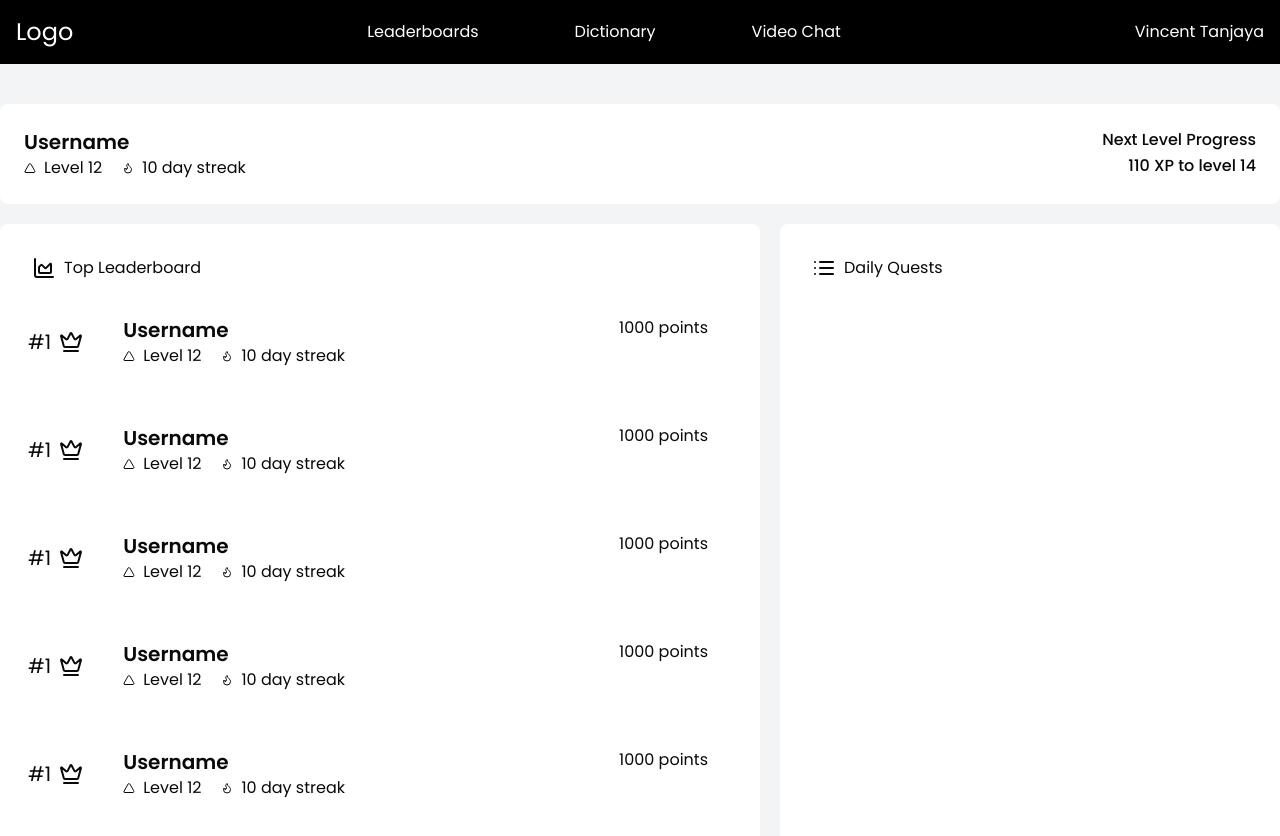
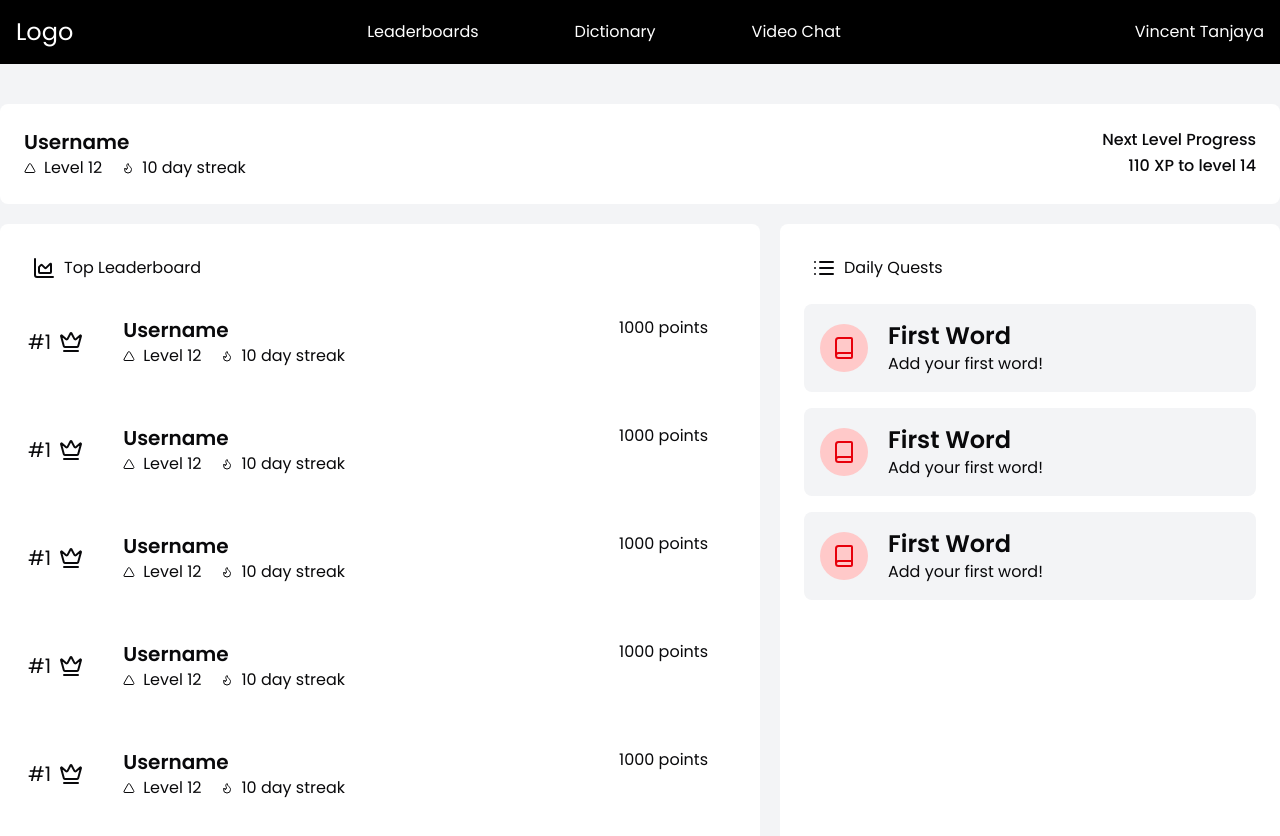
Before and after one commit to vncnttan/garudahacks-competition-fe, a React (Vite) app: page / in a window 1280 px wide. Shown: the top 836 px of the page. Built offline with nearby package versions, Linux system fonts and the light colour scheme.

Commit message:
feat: Daily Quest Section 📊

```diff
--- a/src/components/ui/leaderboard/DailyQuestSection.tsx
+++ b/src/components/ui/leaderboard/DailyQuestSection.tsx
@@ -1,12 +1,27 @@
-import { List } from "lucide-react";
+import { BookIcon, List } from "lucide-react";
+import type { ReactNode } from "react";
+
+function QuestItem({ icon }: { icon: ReactNode }) {
+  return (
+    <div className="flex flex-row gap-5 place-items-center p-4 bg-gray-100 rounded-md hover:bg-gray-200 cursor-pointer">
+      <div className="rounded-full bg-red-200 text-red-600 p-3">{icon}</div>
+      <div className="flex flex-col">
+        <div className="text-2xl font-semibold">First Word</div>
+        <div className="text-md">Add your first word!</div>
+      </div>
+    </div>
+  );
+}
 
 export default function DailyQuestSection() {
   return (
     <div className="w-full bg-white rounded-md flex flex-col gap-4 p-6 col-span-2">
       <div className="flex flex-row gap-2 p-2">
         <List /> Daily Quests
-        <div></div>
       </div>
+      <QuestItem icon={<BookIcon />} />
+      <QuestItem icon={<BookIcon />} />
+      <QuestItem icon={<BookIcon />} />
     </div>
   );
 }
--- a/src/components/ui/leaderboard/LeaderboardItem.tsx
+++ b/src/components/ui/leaderboard/LeaderboardItem.tsx
@@ -1,7 +1,7 @@
 import { FlameIcon, TriangleIcon } from "lucide-react";
 import type { ReactNode } from "react";
 
-export default function LeaderboardItem({
+function LeaderboardItem({
   icon,
   value,
 }: {
--- a/src/components/ui/leaderboard/TopLeaderboardSection.tsx
+++ b/src/components/ui/leaderboard/TopLeaderboardSection.tsx
@@ -1,7 +1,5 @@
-import { ChartAreaIcon, CrownIcon, FlameIcon, Triangle } from "lucide-react";
-import LeaderboardItem, {
-  LeaderboardItems,
-} from "@/components/ui/leaderboard/LeaderboardItem.tsx";
+import { ChartAreaIcon, CrownIcon } from "lucide-react";
+import { LeaderboardItems } from "@/components/ui/leaderboard/LeaderboardItem.tsx";
 
 function UserLeaderboardItem() {
   return (
```
Also changed, not shown: src/components/ui/leaderboard/LeaderboardHeaderSection.tsx (+1 -23 lines).
